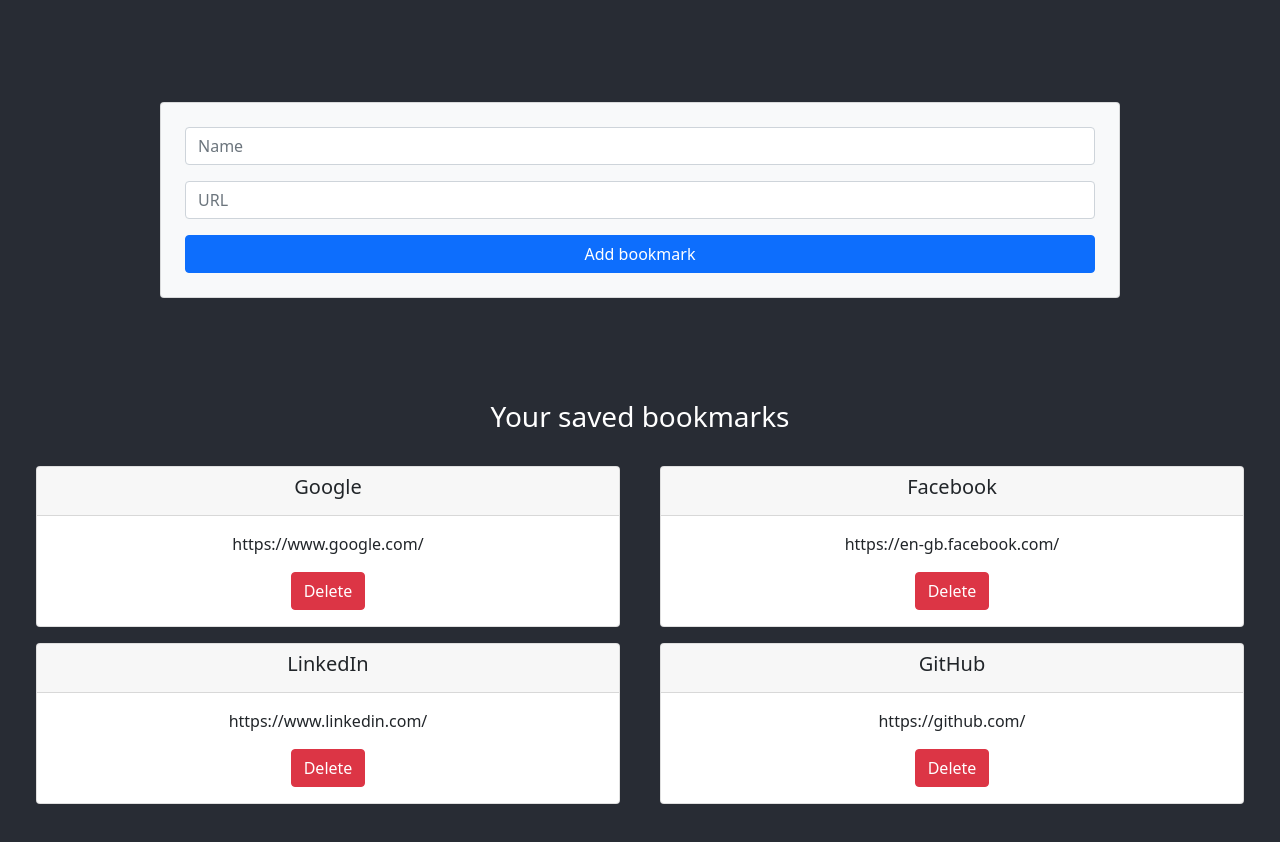
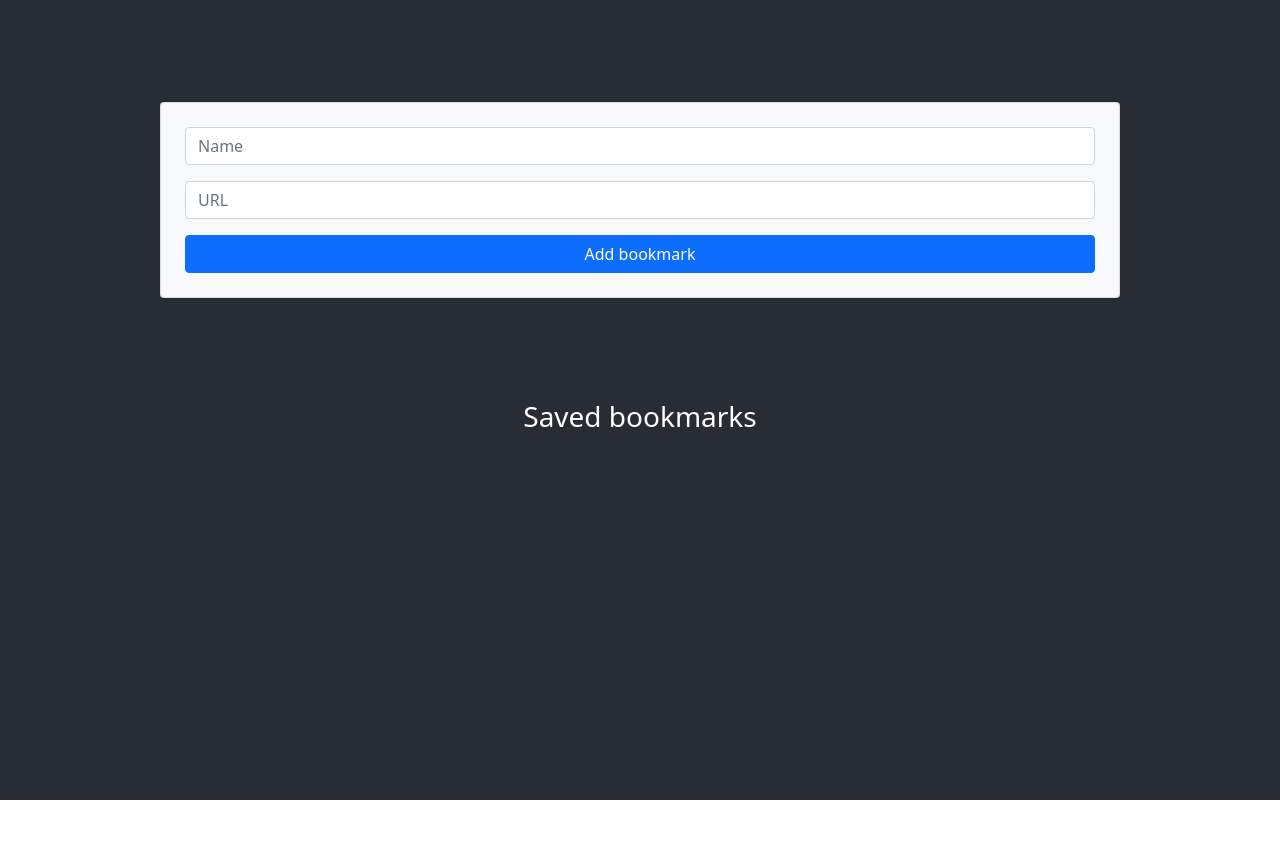
Before and after one commit to k-packwood/my-app, a React (Create React App) app: page / in a window 1280 px wide. Shown: the top 842 px of the page. After the commit the page ends 800 px from the top, so only its background shows below. Built offline with nearby package versions, Linux system fonts and the light colour scheme.

Commit message:
Amended to use local storage

```diff
--- a/src/App.js
+++ b/src/App.js
@@ -10,29 +10,23 @@
 
 class App extends Component {
   state = {
-    bookmarks: [
-      {
-        name: "Google",
-        url: "https://www.google.com/",
-      },
-      {
-        name: "Facebook",
-        url: "https://en-gb.facebook.com/",
-      },
-      {
-        name: "LinkedIn",
-        url: "https://www.linkedin.com/",
-      },
-      {
-        name: "GitHub",
-        url: "https://github.com/",
-      }
-    ]
+    bookmarks: []
+  }
+
+  componentDidMount() {
+        // Gets local storage
+        const storage = localStorage.getItem("bookmarks");
+
+        if (storage !== null)
+          this.setState({ bookmarks: JSON.parse(storage) });
   }
 
   addBookmark = (name, url) => {
     const newBookmarks = [{name, url}, ...this.state.bookmarks];
     this.setState({ bookmarks: newBookmarks });
+
+    // sets local storage
+    localStorage.setItem("bookmarks", JSON.stringify(newBookmarks));
   }
 
   removeBookmark = (clickedIndex) => {
@@ -40,6 +34,9 @@
     const filterCallback = (_, index) => index !== clickedIndex;
     const newBookmarks = this.state.bookmarks.filter(filterCallback);
     this.setState({ bookmarks: newBookmarks });
+
+    // sets local storage
+    localStorage.setItem("bookmarks", JSON.stringify(newBookmarks));
   }
 
   render() {
@@ -51,7 +48,7 @@
           </Card>
         </header>
         <main className="App-main pb-5">
-          <h3>Your saved bookmarks</h3>
+          <h3>Saved bookmarks</h3>
           <Stack gap={3} >
             <Row className="m-3">
               <BookmarkList bookmarks={this.state.bookmarks} removeBookmark={this.removeBookmark} />
```
